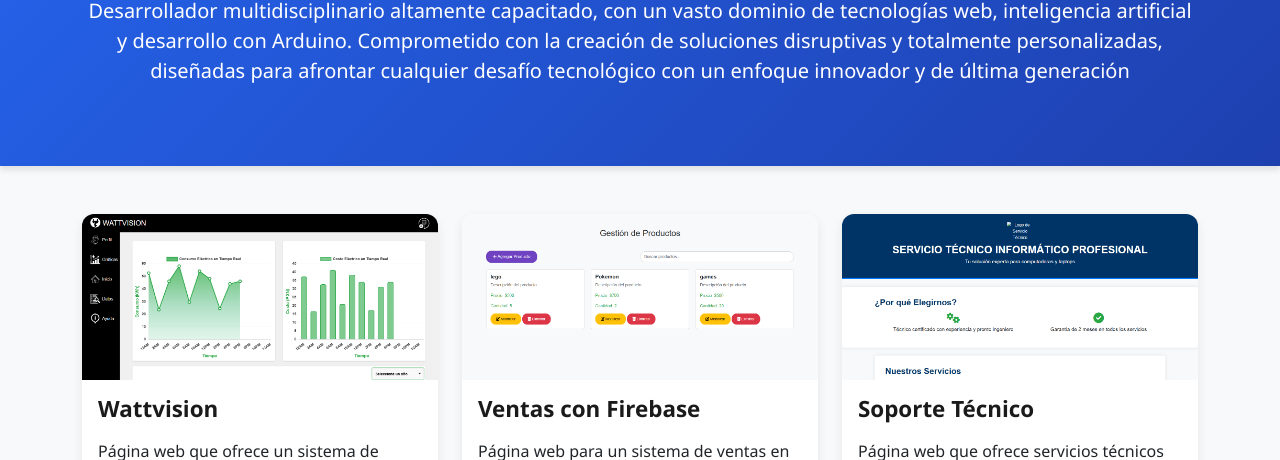
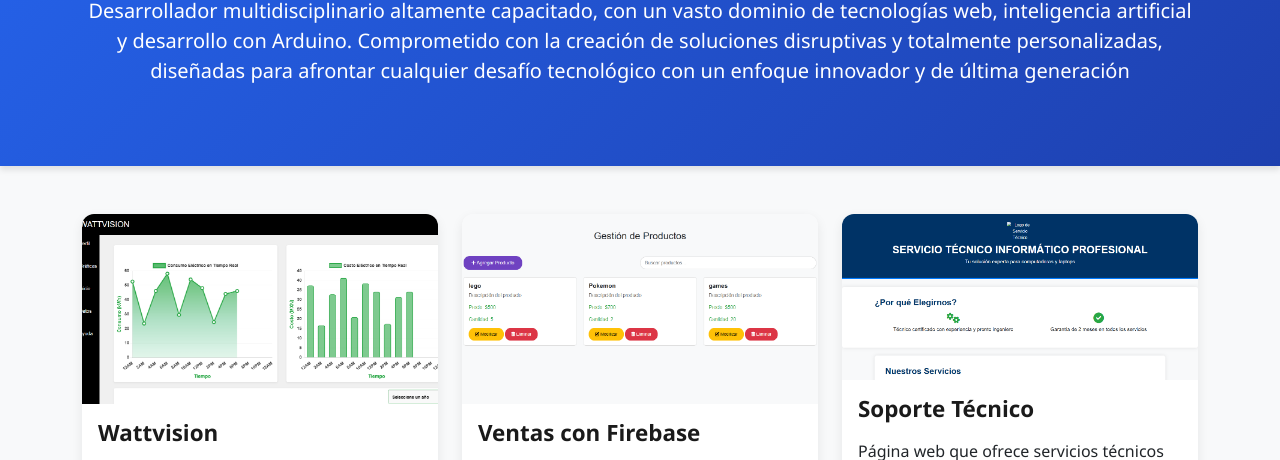
Before and after one commit to MagoPato/DevProjectHub, a plain HTML site: page index.html in a window 1280 px wide. Shown: the part 151-611 px from the top of the page. Drawn offline with nearby package versions, Linux system fonts and the light colour scheme.

Commit message:
Update style.css
error que solo pasa aqui no se por que por que en local no pasa

```diff
--- a/style.css
+++ b/style.css
@@ -41,7 +41,7 @@
   border-radius: 12px 12px 0 0;
   object-fit: cover;
   height: 100%;
-  max-height: 165.69px;
+  max-height: 193.69px;
   width: 100%;
 }
 
```
